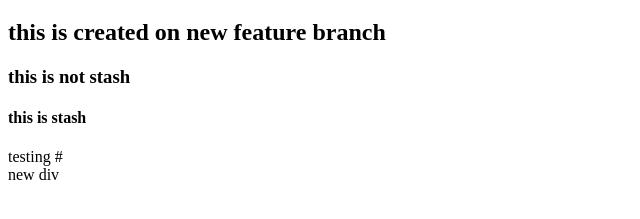
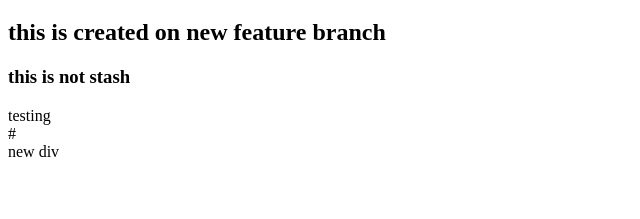
Before and after one commit to skhariharaprakash/git-made-easy, a plain HTML site: page index.html in a window 1280 px wide. Shown: the part 61-280 px from the top of the page, without its empty margins (0-640 px from the left). Drawn offline with Linux system fonts and the light colour scheme.

Commit message:
mistake retify evert "testing latest"
This reverts commit 3220f3c4fa9b478a0179654e6a5b96139025490e.

```diff
--- a/index.html
+++ b/index.html
@@ -9,10 +9,9 @@
     <h1>hello world</h1>
     <h2>this is created on new feature branch</h2>
     <h3>this is not stash</h3>
-    <h4>this is stash</h4>
   </body>
 
-  <footeradf>testing</footeradf>
+  <footer>testing</footer>
 
   #
 
```
